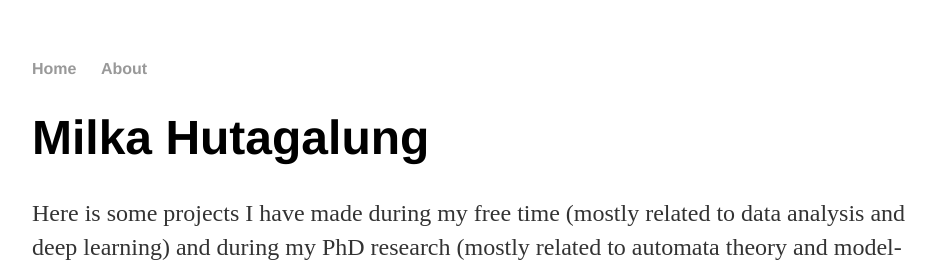
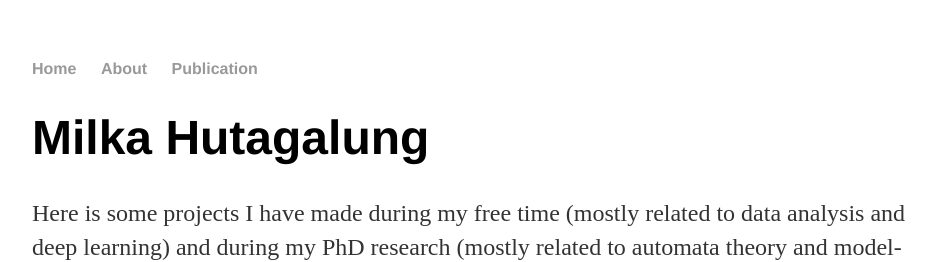
Before and after one commit to milkahut/milkahut.github.io, a Jekyll site: the page built from index.html, in a window 1280 px wide. Shown: the top 262 px of the page, without its empty margins (160-1112 px from the left). Built offline with Jekyll 4.4.1, drawn with Linux system fonts in a browser that asks for light colours.

Commit message:
Update default.html

```diff
--- a/_layouts/default.html
+++ b/_layouts/default.html
@@ -10,6 +10,7 @@
 				<ul>
 					<li><a href="/">Home</a></li>
 					<li><a href="/about">About</a></li>
+					<li><a href="/publication">Publication</a></li>
 				</ul>
 			</nav>
 			<div class="container">
```
